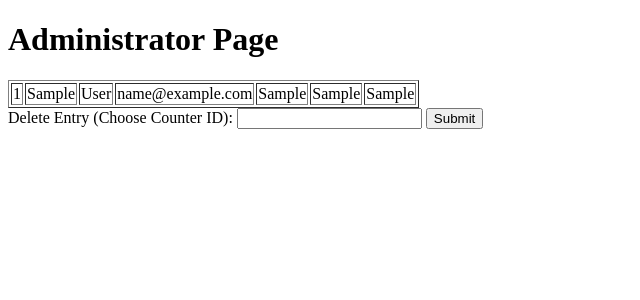
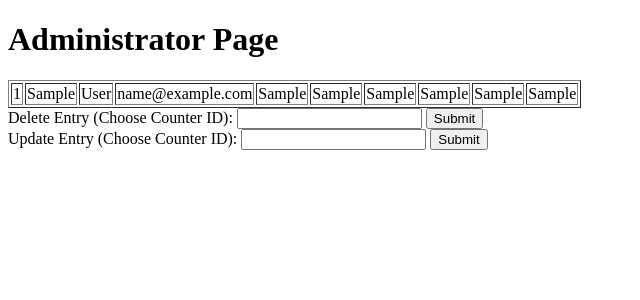
Before and after one commit to pkallinos/assignment8, a PHP site: page /admin.php in a window 1280 px wide. Shown: the top 300 px of the page, without its empty margins (0-640 px from the left). Run offline with PHP 8.4, Linux system fonts and the light colour scheme; tables that the repository leaves empty or names only in its code hold one stand-in row (values such as "Sample post").

Commit message:
IA: Admin update entries

```diff
--- a/admin.php
+++ b/admin.php
@@ -36,11 +36,12 @@
 				<td><?php echo $pages["fname"]; ?></td>
 				<td><?php echo $pages["lname"]; ?></td>
 				<td><?php echo $pages["email"]; ?></td>
-				<td><?php echo $pages["album"]; ?></td>
-				<td><?php echo $pages["song"]; ?></td>
-				<td><?php echo $pages
-
-				["favsong"]; ?></td>
+				<td><?php echo $pages["crawling"]; ?></td>
+				<td><?php echo $pages["intheend"]; ?></td>
+				<td><?php echo $pages["faint"]; ?></td>
+				<td><?php echo $pages["numb"]; ?></td>
+				<td><?php echo $pages["what"]; ?></td>
+				<td><?php echo $pages["favsong"]; ?></td>
 			</tr>
 	<?php } ?>
 
@@ -48,19 +49,19 @@
 
 
 
-	<form method="Post" action="admin-delete.php">
+	<form method="post" action="admin-delete.php">
 		<label for="counter">Delete Entry (Choose Counter ID):</label>
         <input type="number" class="counter" name="counter" id="counter">
 
       	<input type="submit" name="submit" class="btn btn-primary" id="submit" value="Submit">
     </form>
 
+    <form method="post" action="admin-update.php">
+    	<label for="counter">Update Entry (Choose Counter ID):</label>
+        <input type="number" class="counter" name="counter" id="counter">
 
-
-
-
-
-
+      	<input type="submit" name="submit" class="btn btn-primary" id="submit" value="Submit">
+    </form>
 
 </body>
 </html>
```
